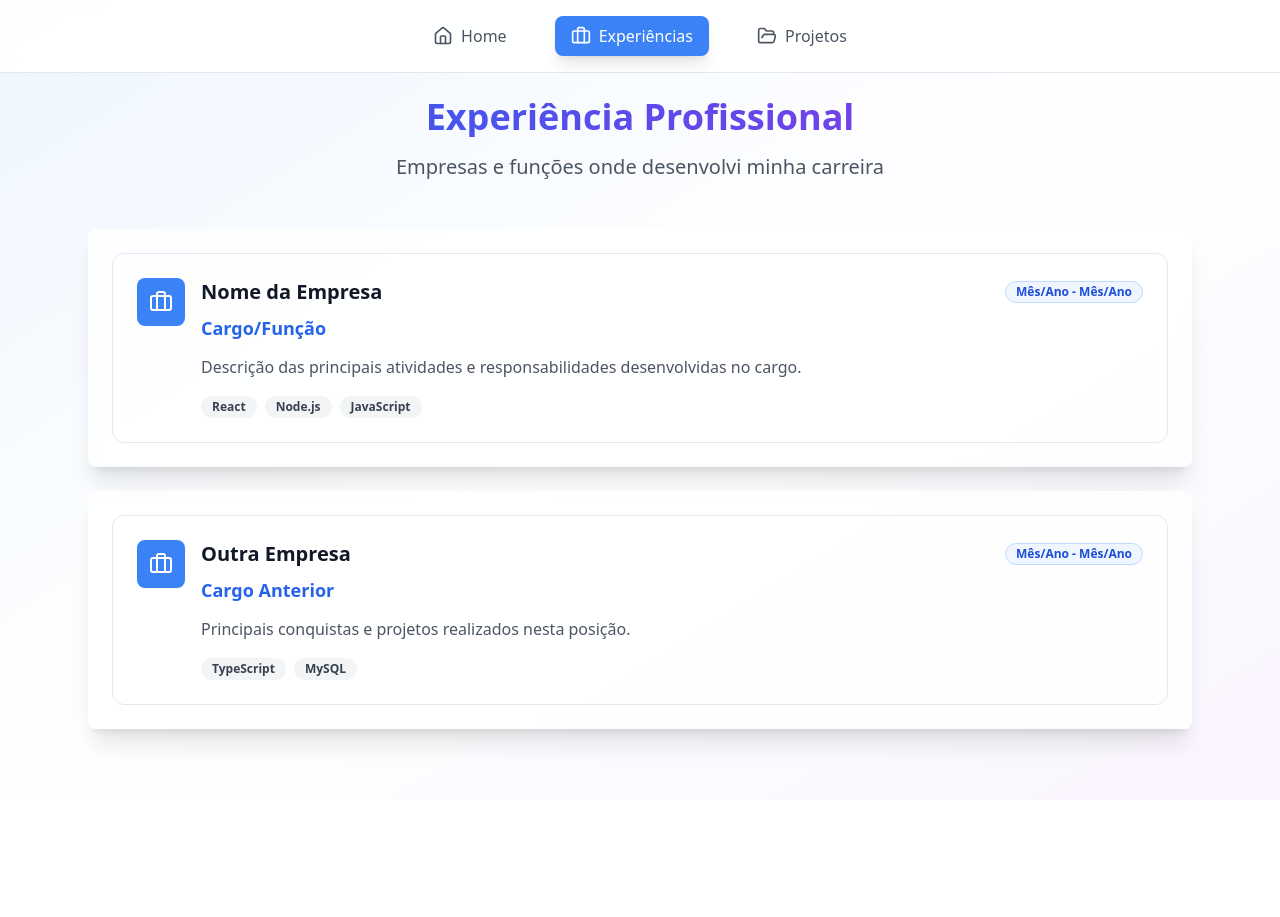
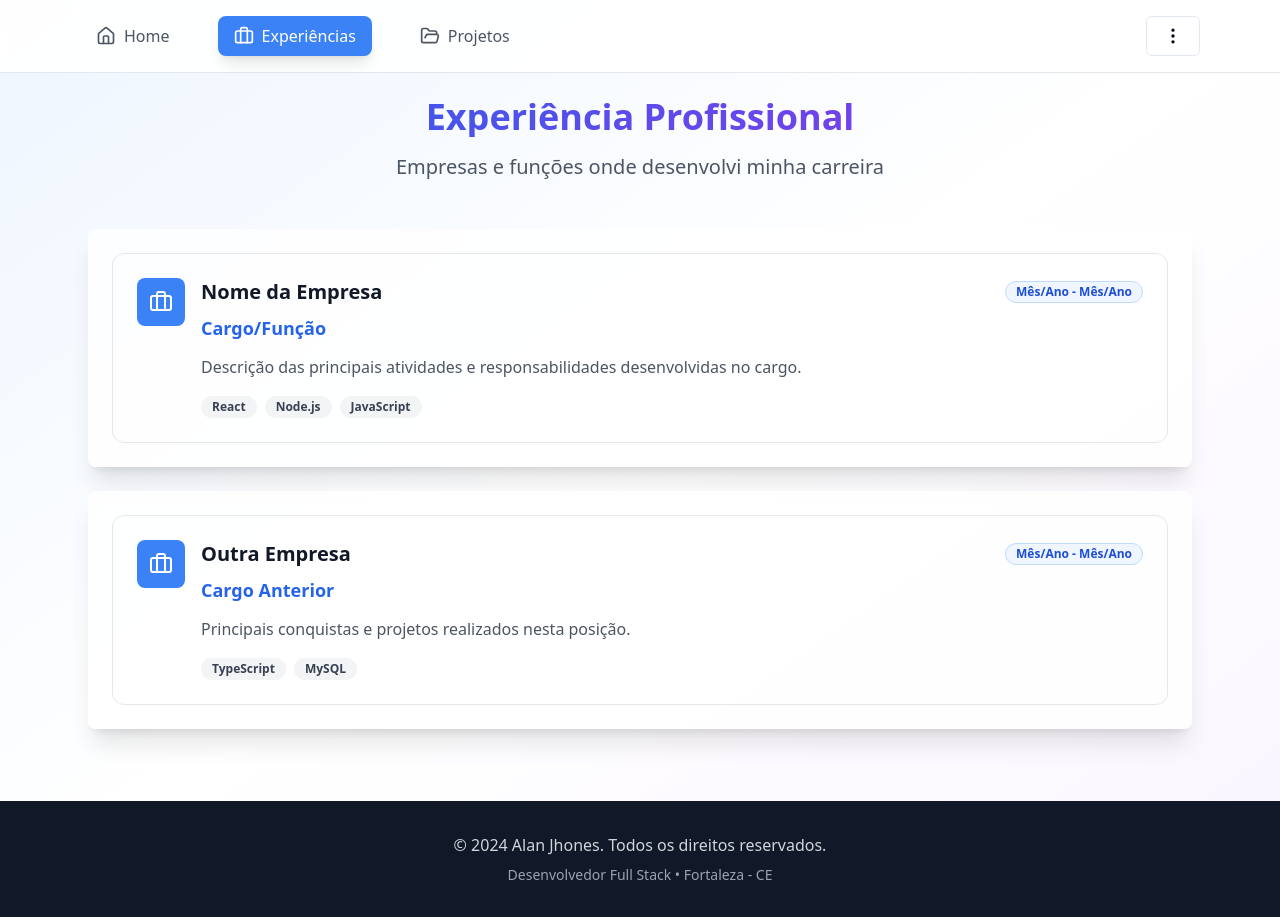
Before and after one commit to alanjhones2504/curriculo-alan-jhones, a React (Vite) app: page /experiencias in a window 1280 px wide. Before the commit the page ends 800 px from the top, so only its background shows below. Built offline with nearby package versions, Linux system fonts and the light colour scheme.

Commit message:
Add footer and improve navbar
Add a simple footer to each page and change the navbar button to use three dots for better organization.

```diff
--- /dev/null
+++ b/src/components/Footer.tsx
@@ -0,0 +1,19 @@
+
+const Footer = () => {
+  return (
+    <footer className="bg-gray-900 text-white py-8 mt-12">
+      <div className="max-w-6xl mx-auto px-6">
+        <div className="text-center">
+          <p className="text-gray-300 mb-2">
+            © 2024 Alan Jhones. Todos os direitos reservados.
+          </p>
+          <p className="text-gray-400 text-sm">
+            Desenvolvedor Full Stack • Fortaleza - CE
+          </p>
+        </div>
+      </div>
+    </footer>
+  );
+};
+
+export default Footer;
--- a/src/components/Navbar.tsx
+++ b/src/components/Navbar.tsx
@@ -1,6 +1,14 @@
 
 import { Link, useLocation } from "react-router-dom";
-import { Home, Briefcase, FolderOpen } from "lucide-react";
+import { Home, Briefcase, FolderOpen, Mail, Github, Linkedin, Phone } from "lucide-react";
+import {
+  Menubar,
+  MenubarContent,
+  MenubarItem,
+  MenubarMenu,
+  MenubarTrigger,
+} from "@/components/ui/menubar";
+import { EllipsisVertical } from "lucide-react";
 
 const Navbar = () => {
   const location = useLocation();
@@ -14,7 +22,7 @@ const Navbar = () => {
   return (
     <nav className="bg-white/90 backdrop-blur-sm border-b border-gray-200 sticky top-0 z-50">
       <div className="max-w-6xl mx-auto px-4">
-        <div className="flex justify-center py-4">
+        <div className="flex justify-between items-center py-4">
           <div className="flex space-x-8">
             {navItems.map((item) => (
               <Link
@@ -31,6 +39,40 @@ const Navbar = () => {
               </Link>
             ))}
           </div>
+
+          <Menubar>
+            <MenubarMenu>
+              <MenubarTrigger className="cursor-pointer">
+                <EllipsisVertical className="w-5 h-5" />
+              </MenubarTrigger>
+              <MenubarContent>
+                <MenubarItem asChild>
+                  <a href="mailto:ajpb2504@gmail.com" className="flex items-center gap-2">
+                    <Mail className="w-4 h-4" />
+                    Email
+                  </a>
+                </MenubarItem>
+                <MenubarItem asChild>
+                  <a href="tel:85997509578" className="flex items-center gap-2">
+                    <Phone className="w-4 h-4" />
+                    Telefone
+                  </a>
+                </MenubarItem>
+                <MenubarItem asChild>
+                  <a href="https://github.com/alanjhones2504" target="_blank" rel="noopener noreferrer" className="flex items-center gap-2">
+                    <Github className="w-4 h-4" />
+                    GitHub
+                  </a>
+                </MenubarItem>
+                <MenubarItem asChild>
+                  <a href="https://linkedin.com/in/alan-barros" target="_blank" rel="noopener noreferrer" className="flex items-center gap-2">
+                    <Linkedin className="w-4 h-4" />
+                    LinkedIn
+                  </a>
+                </MenubarItem>
+              </MenubarContent>
+            </MenubarMenu>
+          </Menubar>
         </div>
       </div>
     </nav>
--- a/src/pages/Experiencias.tsx
+++ b/src/pages/Experiencias.tsx
@@ -1,8 +1,8 @@
-
 import { Briefcase } from "lucide-react";
 import { Card, CardContent, CardDescription, CardHeader, CardTitle } from "@/components/ui/card";
 import { Badge } from "@/components/ui/badge";
 import Navbar from "@/components/Navbar";
+import Footer from "@/components/Footer";
 
 const Experiencias = () => {
   const experiences = [
@@ -69,6 +69,8 @@ const Experiencias = () => {
           ))}
         </div>
       </div>
+
+      <Footer />
     </div>
   );
 };
--- a/src/pages/Index.tsx
+++ b/src/pages/Index.tsx
@@ -3,6 +3,7 @@ import { Github, Linkedin, Mail, Phone, MapPin, Code, Database, Globe, Smartphon
 import { Card, CardContent, CardDescription, CardHeader, CardTitle } from "@/components/ui/card";
 import { Badge } from "@/components/ui/badge";
 import Navbar from "@/components/Navbar";
+import Footer from "@/components/Footer";
 
 const Index = () => {
   const technologies = [
@@ -27,7 +28,7 @@ const Index = () => {
               <img
                 src="/lovable-uploads/e5b62c96-6188-40e6-a68d-4feace627455.png"
                 alt="Alan Jhones"
-                className="w-full h-full object-cover object-top transform scale-110 translate-y-2"
+                className="w-full h-full object-cover object-center transform scale-125"
               />
             </div>
             <div className="absolute -top-4 -right-4 w-6 h-6 bg-green-500 rounded-full border-2 border-white animate-pulse"></div>
@@ -165,6 +166,8 @@ const Index = () => {
           </Card>
         </section>
       </div>
+
+      <Footer />
     </div>
   );
 };
--- a/src/pages/Projetos.tsx
+++ b/src/pages/Projetos.tsx
@@ -1,10 +1,10 @@
-
 import { useState } from "react";
 import { ExternalLink, Code, Globe } from "lucide-react";
 import { Card, CardContent, CardDescription, CardHeader, CardTitle } from "@/components/ui/card";
 import { Badge } from "@/components/ui/badge";
 import { Button } from "@/components/ui/button";
 import Navbar from "@/components/Navbar";
+import Footer from "@/components/Footer";
 
 const Projetos = () => {
   const [selectedCategory, setSelectedCategory] = useState("all");
@@ -140,6 +140,8 @@ const Projetos = () => {
           ))}
         </div>
       </div>
+
+      <Footer />
     </div>
   );
 };
```
